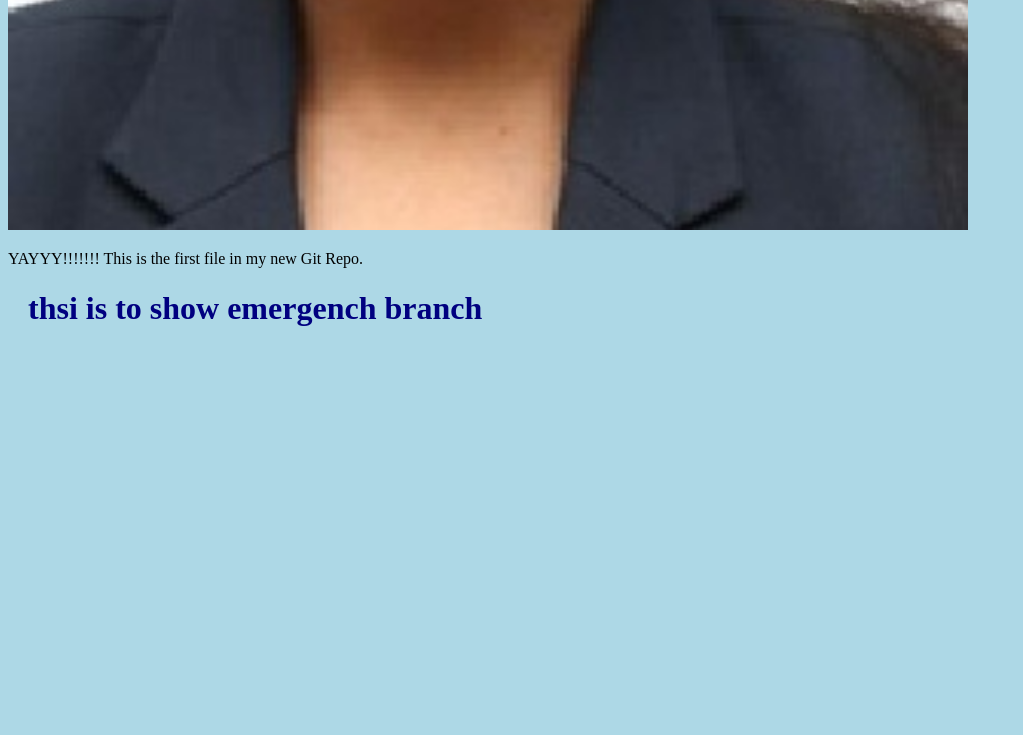
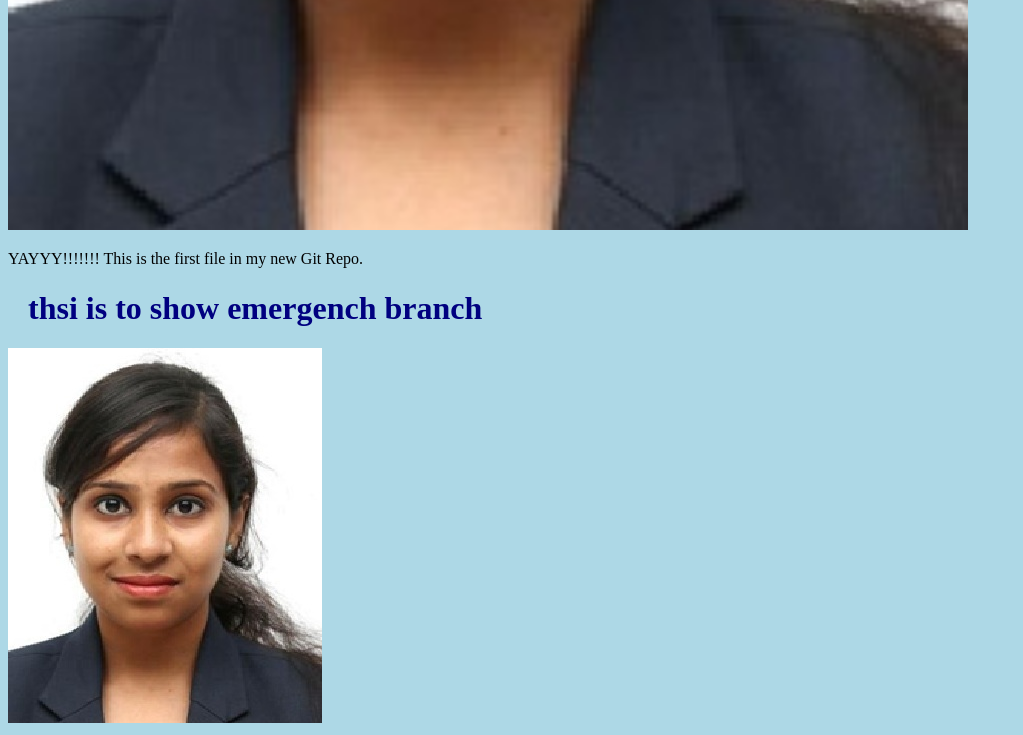
Before and after one commit to dikshan-tech/hello-word, a plain HTML site: page index.html in a window 1280 px wide. Shown: the part 996-1731 px from the top of the page, without its empty margins (0-1023 px from the left). Before the commit the page ends 1344 px from the top, so only its background shows below. Drawn offline with Linux system fonts and the light colour scheme.

Commit message:
test conflict

```diff
--- a/index.html
+++ b/index.html
@@ -12,6 +12,7 @@
 
 <p>YAYYY!!!!!!! This is the first file in my new Git Repo.</p>
 <h1>thsi is to show emergench branch</h1>
+<div><img src="latestdpic.jpg" alt="Hello World from Space"
 
 </body>
 </html>
```
